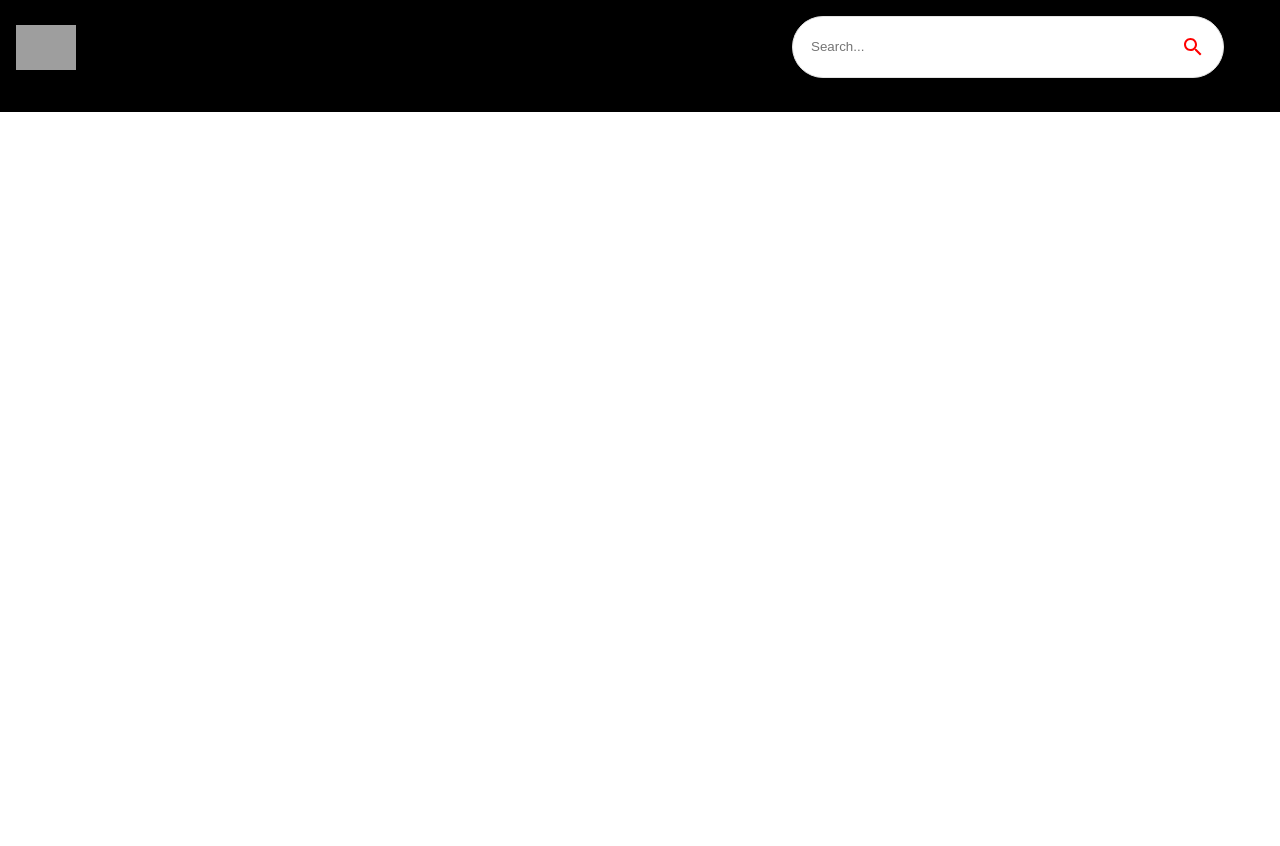
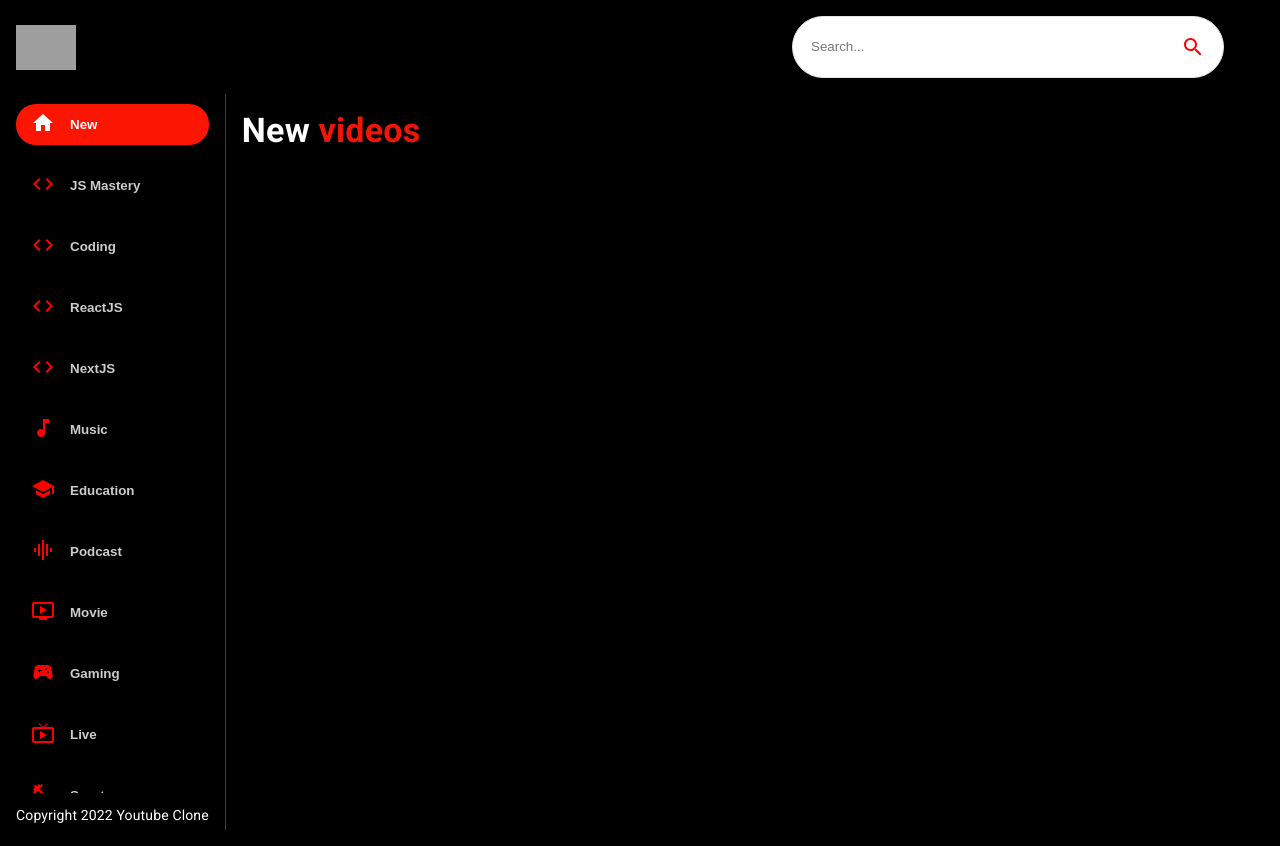
Before and after one commit to vietthom/youtube-clone, a React (Create React App) app: page / in a window 1280 px wide. Before the commit the page ends 800 px from the top, so only its background shows below. Built offline with nearby package versions, Linux system fonts and the light colour scheme; grey boxes are pictures that could not be loaded; the HTML template or start-up script is replaced by a standard one.

Commit message:
Videos component

```diff
--- a/src/components/Feed.jsx
+++ b/src/components/Feed.jsx
@@ -1,8 +1,37 @@
-import React from 'react'
+import { useState, useEffect } from 'react'
+import { Box, Stack, Typography } from '@mui/material';
+import { Sidebar, Videos } from './index'
 
 const Feed = () => {
   return (
-    <div>Feed</div>
+    <Stack sx={{ flexDirection: { sx: "column", md: "row"} }}>
+      <Box sx={{
+        height: { sx: 'auto', md: '92vh' },
+        borderRight: '1px solid #3d3d3d',
+        px: { sx: 0, md: 2}
+    }}>
+      <Sidebar />
+
+      <Typography
+        className="copyright"
+        variant="body2"
+        sx={{
+          mt: 1.5,
+          color: '#fff'
+        }}
+      >
+        Copyright 2022 Youtube Clone
+      </Typography>
+      </Box>
+
+      <Box p={2} sx={{ overflowY: 'auto', height: '90vh', flex: 2 }}>
+        <Typography variant="h4" fontWeight="bold" mb={2} sx={{ color: 'white' }}>
+          New <span style={{ color: '#F31503' }}>videos</span>
+        </Typography>
+
+        <Videos videos={[]} />
+      </Box>
+    </Stack>
   )
 }
 
--- /dev/null
+++ b/src/components/Videos.jsx
@@ -0,0 +1,9 @@
+import React from 'react'
+
+const Videos = () => {
+  return (
+    <div>Videos</div>
+  )
+}
+
+export default Videos
--- a/src/components/index.js
+++ b/src/components/index.js
@@ -4,11 +4,15 @@
 import VideoDetail from './VideoDetail';
 import SearchFeed from './SearchFeed';
 import SearchBar from './SearchBar';
+import Sidebar from './Sidebar';
+import Videos from './Videos'
 
 export {
     Navbar,
     SearchBar,
+    Sidebar,
     Feed,
+    Videos,
     ChannelDetail,
     VideoDetail,
     SearchFeed,
```
